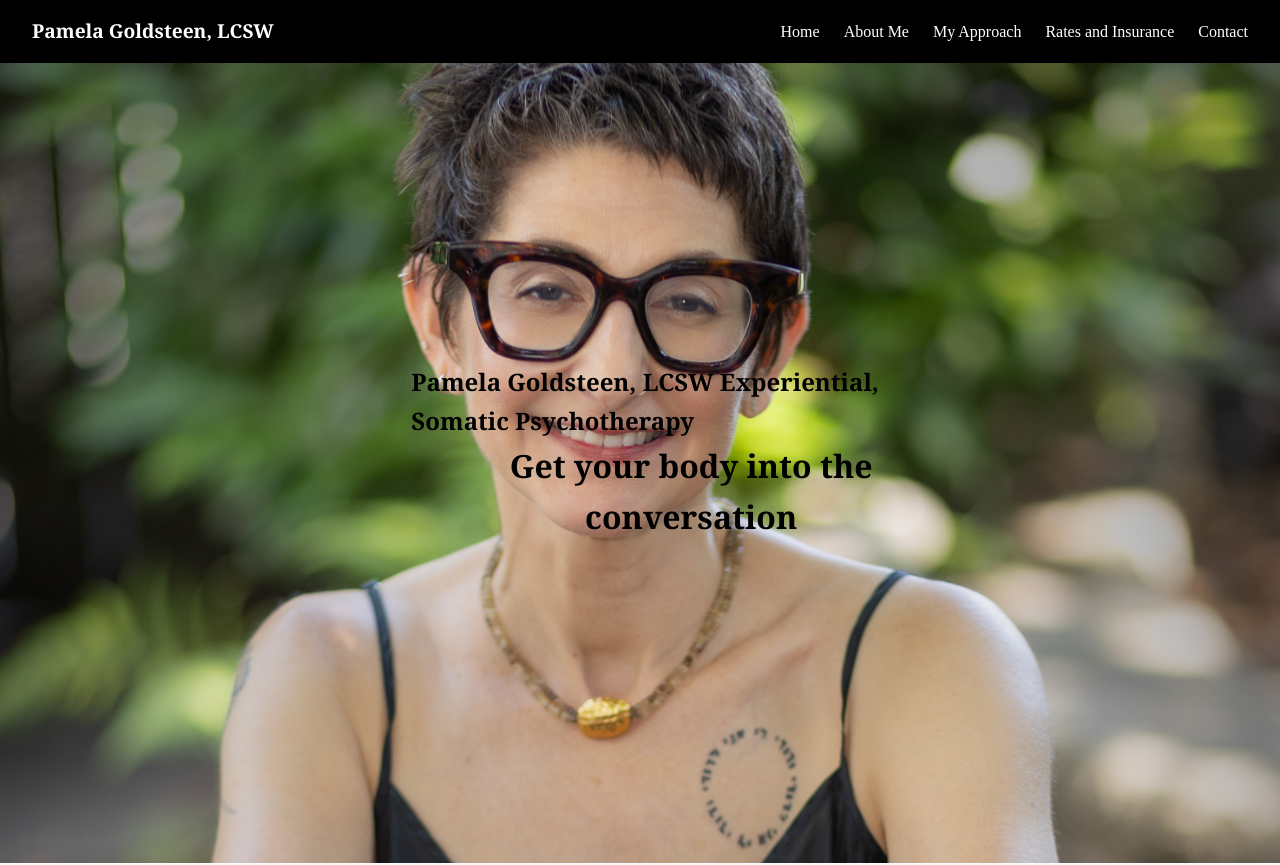
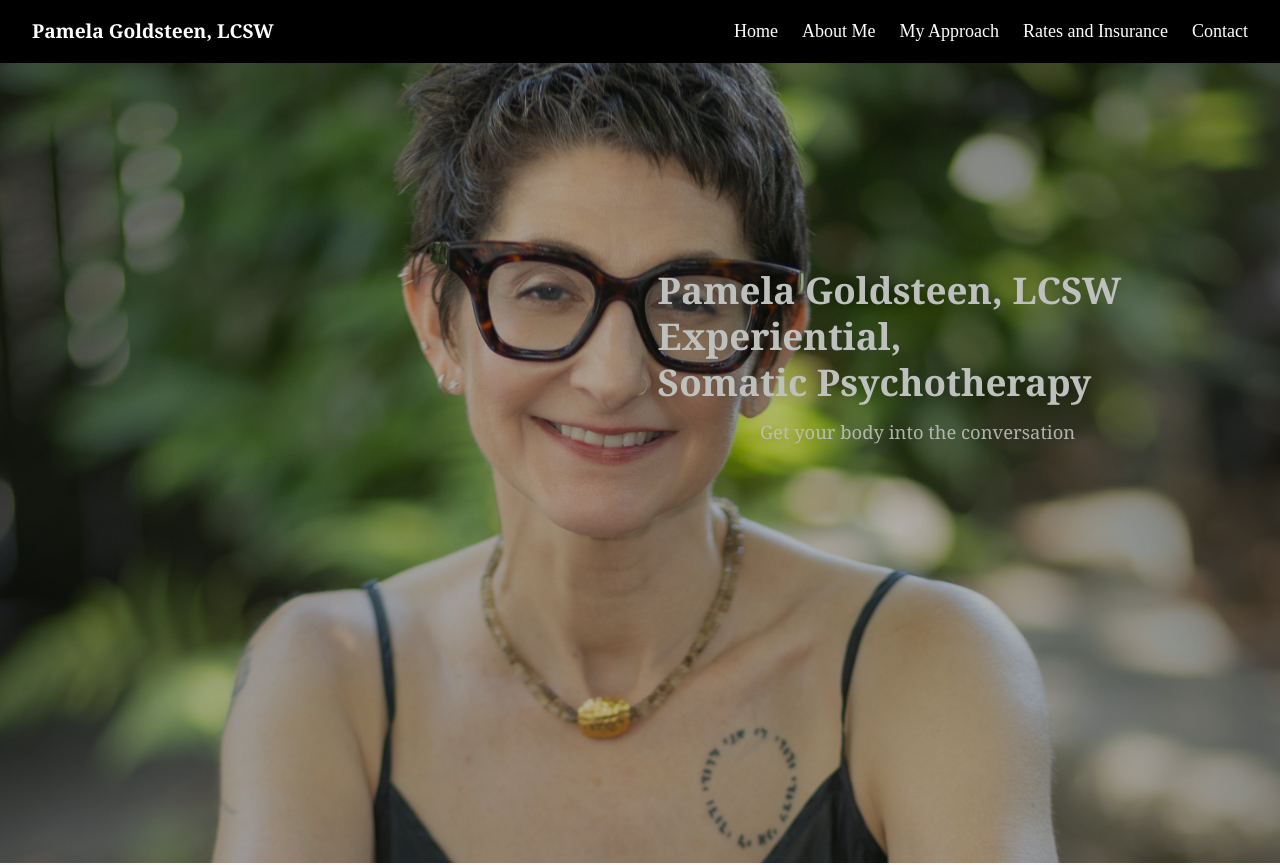
Before and after one commit to Kotenpan94/Pamela-Website, a React (Create React App) app: page / in a window 1280 px wide. Shown: the top 865 px of the page. Built offline with nearby package versions, Linux system fonts and the light colour scheme.

Commit message:
Update files and clean up code

```diff
--- a/src/App.css
+++ b/src/App.css
@@ -186,7 +186,16 @@ footer {
 
   display: flex;
   align-items: center;
-  justify-content: center;
+  justify-content: flex-end;
+}
+
+/* soft fade layer */
+.hero-section::before {
+  content: "";
+  position: absolute;
+  inset: 0;
+  background: rgba(20, 30, 20, 0.28); /* adjust 0.20–0.40 */
+  z-index: 1;
 }
 
 /* HERO should not be constrained by section defaults */
@@ -198,11 +207,32 @@ footer {
 }
 
 .hero-overlay {
-  max-width: 600px;
-  margin-left: 8vw; /* 👈 THIS is the magic */
-  padding: 20px;
+  max-width: 520px;
+  margin-right: 8vw;
 
+  /* move text up */
+  transform: translateY(-12vh);
+
+  padding: 0;
   text-align: left;
+  color: #ffffff; /* 👈 white text */
+}
+
+.hero-overlay h1,
+.hero-overlay h2 {
+  text-shadow: 0 2px 12px rgba(0, 0, 0, 0.15);
+}
+
+.hero-overlay h1 {
+  font-size: 2.3rem;
+  line-height: 1.25;
+  margin-bottom: 0.75rem;
+}
+
+.hero-overlay h2 {
+  font-size: 1.15rem;
+  font-weight: 400;
+  opacity: 0.9;
 }
 
 /* Responsive tweaks */
--- a/src/index.css
+++ b/src/index.css
@@ -50,3 +50,13 @@ h6,
   font-family: "Quattrocento Sans", Georgia, serif;
   font-weight: 700;
 }
+
+body {
+  font-family: "Muli", Arial, sans-serif;
+  font-weight: 500; /* try 400 first */
+  font-size: 18px; /* 16–18px is a good range */
+  line-height: 1.7; /* more breathing room */
+  color: #222; /* softer than pure black */
+  -webkit-font-smoothing: antialiased;
+  -moz-osx-font-smoothing: grayscale;
+}
```
